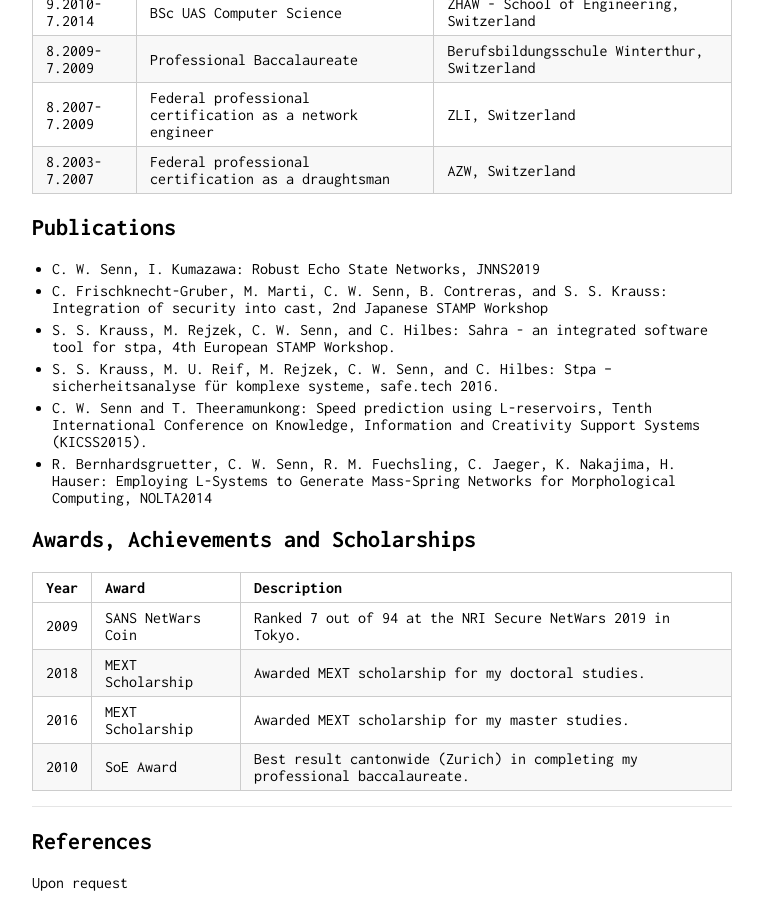
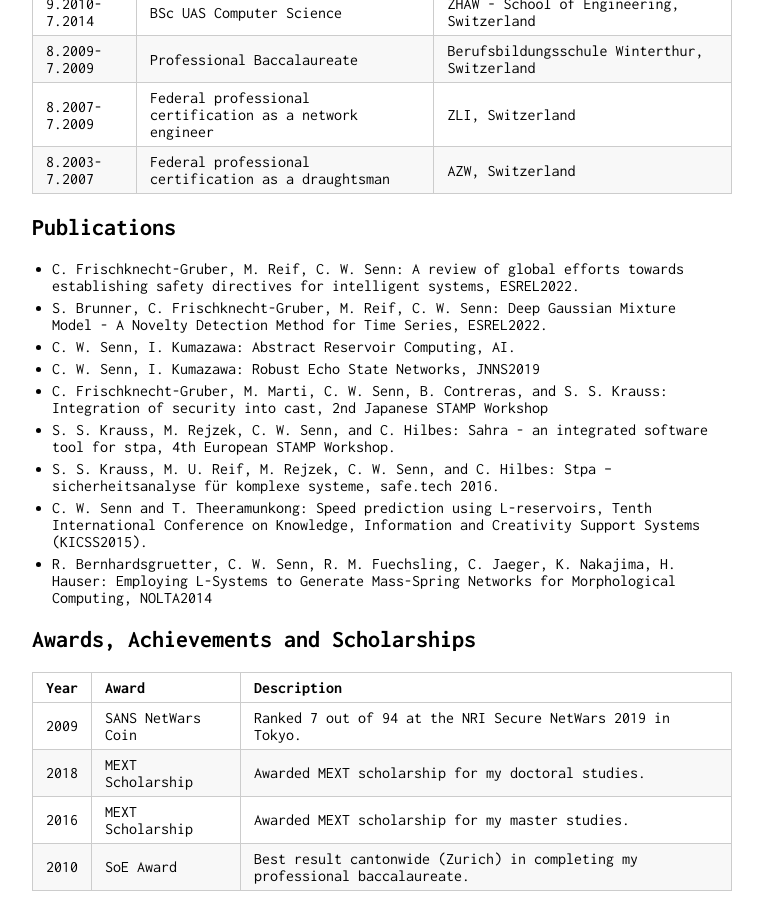
Before and after one commit to delpart/delpart.github.io, a Jekyll site: the page built from index.md, in a window 1280 px wide and 900 px high, scrolled down 1118 px. Shown: the whole window, without its empty margins (258-1021 px from the left). Built offline with Jekyll 4.4.1, drawn with Linux system fonts in a browser that asks for light colours; our own code applies the rules of GitHub Pages for plain Markdown files.

Commit message:
Update index.md

```diff
--- a/index.md
+++ b/index.md
@@ -39,7 +39,9 @@ When | What | Where
 8.2003-7.2007 | Federal professional certification as a draughtsman | AZW, Switzerland
 
 ## Publications
-
+- C. Frischknecht-Gruber, M. Reif, C. W. Senn: A review of global efforts towards establishing safety directives for intelligent systems, ESREL2022.
+- S. Brunner, C. Frischknecht-Gruber, M. Reif, C. W. Senn: Deep Gaussian Mixture Model - A Novelty Detection Method for Time Series, ESREL2022.
+- C. W. Senn, I. Kumazawa: Abstract Reservoir Computing, AI.
 - C. W. Senn, I. Kumazawa: Robust Echo State Networks, JNNS2019
 - C. Frischknecht-Gruber, M. Marti, C. W. Senn, B. Contreras, and S. S. Krauss: Integration of
 security into cast, 2nd Japanese STAMP Workshop
```
